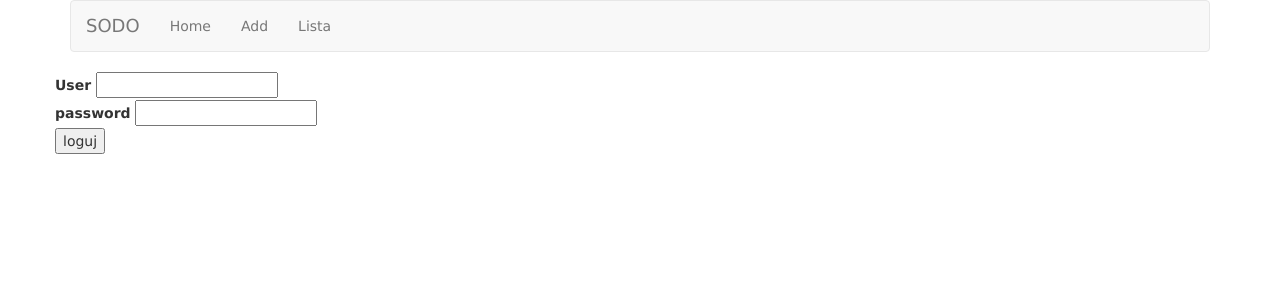
After one commit to michak645/sodo, a Django app: page /acc/login in a window 1280 px wide. The commit adds this page. Shown: the top 300 px of the page. Run offline with Django 3.2, Linux system fonts and the light colour scheme; some libraries are stand-ins or nearby versions.

Commit message:
User login and registration simple version

```diff
--- a/wnioski/templates/wnioski/index.html
+++ b/wnioski/templates/wnioski/index.html
@@ -8,4 +8,9 @@
 SODO
 
 
+<div>
+	<a href="/acc/login">Zaloguj</a></br>
+	<a href="/acc/create_user">Zarejestruj</a>
+</div>
+
 {% endblock %}
--- /dev/null
+++ b/wnioski/templates/wnioski/login.html
@@ -0,0 +1,18 @@
+{% extends "wnioski/base.html" %}
+
+{% block title %}SODO{% endblock %}
+
+{% block content %}
+
+
+<form action="/acc/authentication" method="post">
+	{% csrf_token %}
+	<label for="username">User</label>
+	<input type="text" name="username" value="" id="username"></br>
+	<label for="password">password</label>
+	<input type="password" name="password" value="" id="password"></br>
+	<input type="submit" value="loguj">
+</form>
+
+
+{% endblock %}
--- a/wnioski/urls.py
+++ b/wnioski/urls.py
@@ -5,5 +5,18 @@ from . import views
 urlpatterns = [
     url(r'^$', views.index, name='index'),
     url(r'^add/', views.add, name='add'),
-    url(r'^list/', views.list, name='list')
+    url(r'^list/', views.list, name='list'),
+
+    url(r'^acc/login', views.login, name='login'),
+    url(r'^acc/authentication', views.authentication, name='authentication'),
+    url(r'^acc/logout', views.logout, name='logout'),
+    url(r'^acc/loggedin', views.loggedin, name='loggedin'),
+    url(r'^acc/invalid', views.invalid, name='invalid'),
+
+    url(r'^acc/create_user$', views.create_user, name='create_user'),
+    url(r'^acc/create_user_succ$', views.create_user_succ,
+        name='create_user_succ'),
+    url(r'^acc/create_user_error', views.create_user_error,
+        name='create_user_error')
+
 ]
--- a/wnioski/views.py
+++ b/wnioski/views.py
@@ -1,7 +1,10 @@
 from django.shortcuts import render
+from django.http import HttpResponseRedirect
+from django.contrib import auth
 from .models import Pracownik, Wniosek, Obiekt
 from .forms import WniosekForm
 from django.utils import formats
+from django.contrib.auth.forms import UserCreationForm
 
 
 def index(request):
@@ -52,3 +55,54 @@ def list(request):
         'wniosek': wniosek
     }
     return render(request, template, context)
+
+
+def login(request):
+    template = "wnioski/login.html"
+    context = {}
+    return render(request, template, context)
+
+
+def authentication(request):
+    username = request.POST.get('username', '')
+    password = request.POST.get('password', '')
+    user = auth.authenticate(username=username, password=password)
+    if user is not None:
+        auth.login(request, user)
+        return HttpResponseRedirect('/acc/loggedin/')
+    else:
+        return HttpResponseRedirect('/acc/invalid/')
+
+
+def loggedin(request):
+    return render(request, 'wnioski/loggedin.html', {'username': request.user.username})
+
+
+def logout(request):
+    auth.logout(request)
+    return render(request, 'wnioski/logout.html', {})
+
+
+def invalid(request):
+    return render(request, 'wnioski/invalid.html', {})
+
+
+def create_user(request):
+    if request.method == 'POST':
+        form = UserCreationForm(request.POST)
+        if form.is_valid():
+            form.save()
+            return HttpResponseRedirect('/acc/create_user_succ')
+        else:
+            return HttpResponseRedirect('/acc/create_user_error')
+    args = {}
+    args['form'] = UserCreationForm()
+    return render(request, 'wnioski/create_user.html', args)
+
+
+def create_user_succ(request):
+    return render(request, 'wnioski/create_user_succ.html', {})
+
+
+def create_user_error(request):
+    return render(request, 'wnioski/create_user_error.html', {})
```
Also changed, not shown: wnioski/templates/wnioski/create_user.html (added, +18 -0 lines), wnioski/templates/wnioski/create_user_error.html (added, +11 -0 lines), wnioski/templates/wnioski/create_user_succ.html (added, +11 -0 lines), wnioski/templates/wnioski/invalid.html (added, +12 -0 lines), wnioski/templates/wnioski/loggedin.html (added, +11 -0 lines), wnioski/templates/wnioski/logout.html (added, +11 -0 lines), db.sqlite3.
